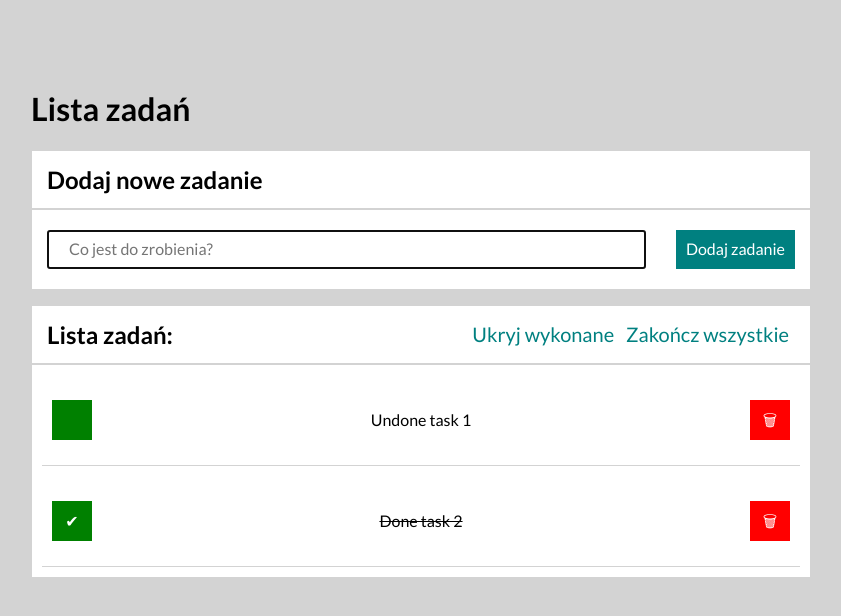
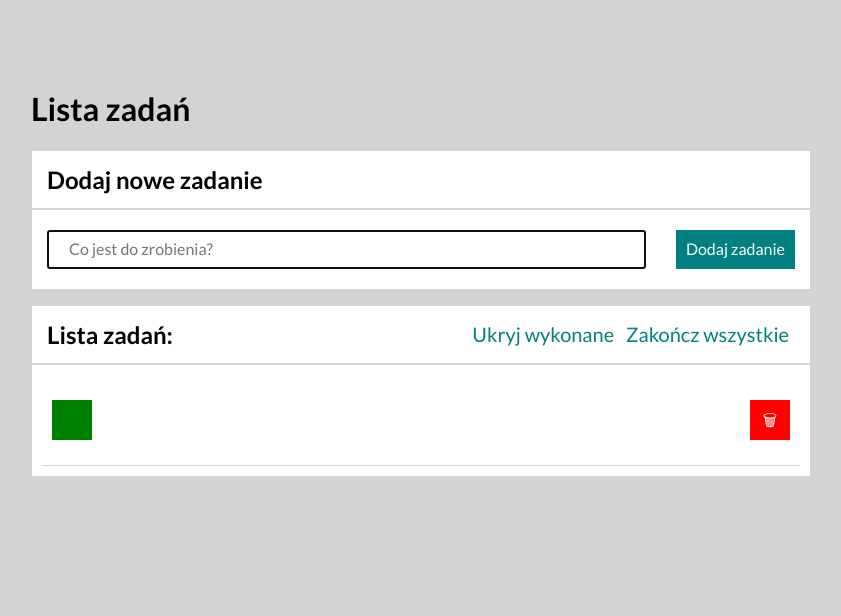
Before and after one commit to lukaszkrzeminski/todo-list-react, a React (Create React App) app: page / in a window 1280 px wide. Shown: the top 616 px of the page, without its empty margins (219-1060 px from the left). Built offline with nearby package versions, Linux system fonts and the light colour scheme.

Commit message:
added saving tasks to local storage

```diff
--- a/src/App.js
+++ b/src/App.js
@@ -8,10 +8,9 @@ import Main from "./Main";
 
 function App() {
   const [hideDone, setHideDone] = useState(false);
-  const [taskTable, setTaskTable] = useState([
-    { id: 1, content: "Undone task 1", done: false },
-    { id: 2, content: "Done task 2", done: true },
-  ]);
+  const [taskTable, setTaskTable] = useState(
+    JSON.parse(localStorage.getItem("taskTable")) === null ? [""] : JSON.parse(localStorage.getItem("taskTable"))
+  );
 
   const toggleHideDone = () => {
     setHideDone(hideDone => !hideDone);
@@ -48,6 +47,10 @@ function App() {
     ])
   }
 
+
+
+
+
   return (
     <Main>
       <Header title="Lista zadań" />
--- a/src/Tasks/index.js
+++ b/src/Tasks/index.js
@@ -1,7 +1,13 @@
-import React from 'react';
+import React, { useEffect } from 'react';
 import "./style.css";
 
-const Tasks = ({ taskTable, hideDone, removeTask, toggleTaskDone }) => (
+const Tasks = ({ taskTable, hideDone, removeTask, toggleTaskDone }) => {
+
+    useEffect( () => {
+        localStorage.setItem("taskTable", JSON.stringify(taskTable));
+    }, [taskTable]);
+
+    return (
     <ul className="list__tasks">
         {taskTable.map(task =>
             <li key={task.id} className={`list__item ${task.done && hideDone ? "list__item--hidden" : ""}`}>
@@ -21,6 +27,6 @@ const Tasks = ({ taskTable, hideDone, removeTask, toggleTaskDone }) => (
             </li>
         )}
     </ul>
-);
+)};
 
 export default Tasks;
```
